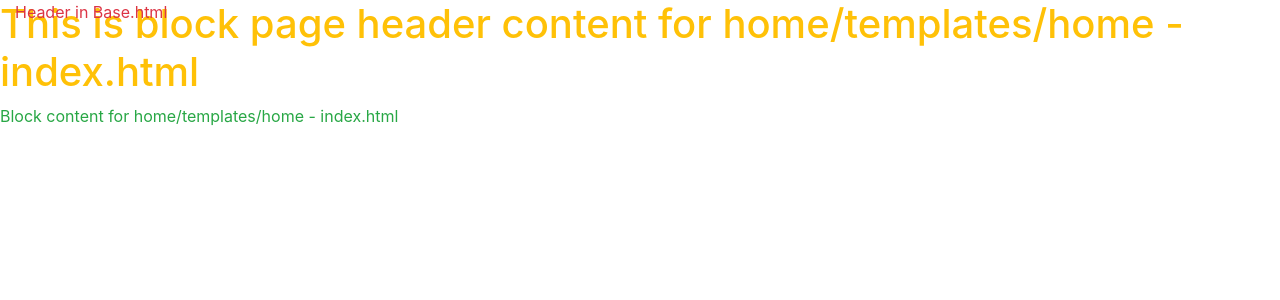
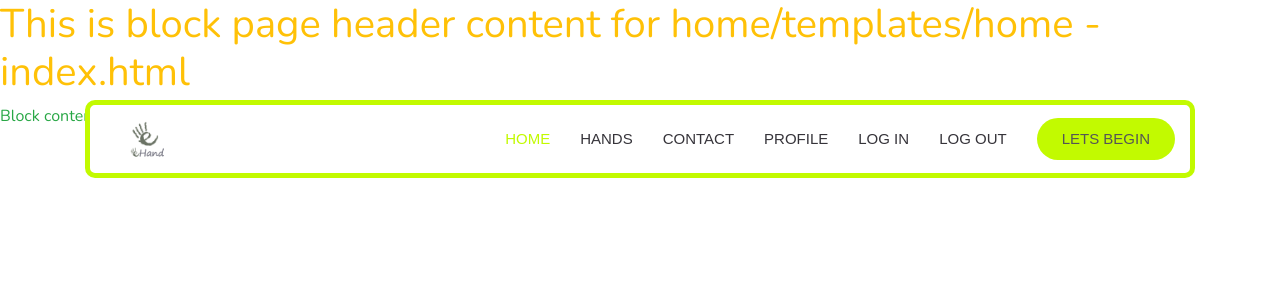
Before and after one commit to Code-Institute-Submissions/eHand, a Django app: template home/templates/home/index.html in a window 1280 px wide. Shown: the top 300 px of the page. Run offline with Django 3.2, Linux system fonts and the light colour scheme; the template is opened without the code that fills it, so the values that code supplies are empty; some libraries are stand-ins or nearby versions.

Commit message:
Add Home app
* Add template file structure to home app
* Add index.html to home templates
* Add base.css styling
* Add Navigation bar to base.html

```diff
--- /dev/null
+++ b/static/css/base.css
@@ -0,0 +1,99 @@
+/* General ----------------------------------------*/
+body {
+  font-family: "Nunito", sans-serif;
+  color: #444444;
+}
+
+a {
+  color: #009970;
+}
+
+a:hover {
+  color: #00cc95;
+  text-decoration: none;
+}
+
+h1, h2, h3, h4, h5, h6 {
+  font-family: "Nunito", sans-serif;
+}
+
+
+/* Header ----------------------------------------*/
+#header {
+  transition: all 0.5s;
+  z-index: 990;
+  transition: all 0.5s;
+  top: 100px;
+}
+
+#header .header-container {
+  background: #fff;
+  border: #c2fa00 solid 5px;
+  border-radius: 10px;
+}
+
+#header .logo {
+  overflow: hidden;
+  padding: 16px 30px 12px 30px;
+}
+
+#header .logo img {
+  padding: 0;
+  margin: 0;
+  max-height: 40px;
+}
+
+@media (max-width: 992px) {
+  #header {
+    box-shadow: 0px 2px 15px rgba(0, 0, 0, 0.1);
+    top: 0;
+    background: #c2fa00;
+  }
+}
+
+/* Navigation Menu -------------------------------------------*/
+
+/* Desktop Navigation */
+.nav-menu, .nav-menu * {
+  margin: 0;
+  padding: 0;
+  list-style: none;
+}
+
+.nav-menu > ul > li {
+  position: relative;
+  white-space: nowrap;
+  float: left;
+}
+
+.nav-menu .lets-begin a {
+  color: #555555;
+  margin: 0 15px;
+  border-radius: 50px;
+  padding: 10px 25px;
+  background: #c2fa00;
+}
+
+.nav-menu a {
+  display: block;
+  position: relative;
+  color: #36343a;
+  padding: 10px 15px;
+  transition: 0.3s;
+  font-size: 15px;
+  font-weight: 500;
+  text-transform: uppercase;
+  font-family: "Poppins", sans-serif;
+}
+
+
+
+.nav-menu .lets-begin a:hover {
+  background: #c2fa00;
+  color: rgb(0, 0, 0);
+}
+
+.nav-menu a:hover, .nav-menu .active > a, .nav-menu li:hover > a {
+  color: #c2fa00;
+  text-decoration: none;
+}
--- a/templates/base.html
+++ b/templates/base.html
@@ -39,7 +39,29 @@
 	<title>eHand {% block extra_title %}{% endblock %}</title>
 </head>
 <body>
-      <header class="container-fluid fixed-top text-danger">Header in Base.html</header>
+    <!-- Header -->
+    <header id="header" class="fixed-top d-flex align-items-center">
+        <div class="container">
+            <div class="header-container d-flex align-items-center">
+                <div class="logo mr-auto">
+                    <a href="{% url 'home' %}"><img src="{% static '/images/ehand_logo.png' %}" alt=""
+                            class="img-fluid"></a>
+                </div>
+                <nav class="nav-menu d-none d-lg-block">
+                    <ul>
+                        <li class="active"><a href="{% url 'home' %}">Home</a></li>
+                        <li><a href="#">Hands</a></li>
+                        <li><a href="#">Contact</a></li>
+                        <li><a href="#">Profile</a></li>
+                        <li><a href="{% url 'account_login' %}">Log in</a></li>
+                        <li><a href="#">Log out</a></li>
+                        <li class="lets-begin"><a href="#">Lets Begin</a></li>
+                    </ul>
+                </nav>
+            </div>
+        </div>
+    </header>
+
 
     {% block page_header %}
     {% endblock %}
```
Also changed, not shown: static/images/ehand_logo.png (added), static/images/hand_1024x768.png (added). Lines whose indentation alone changed are shown as unchanged.
